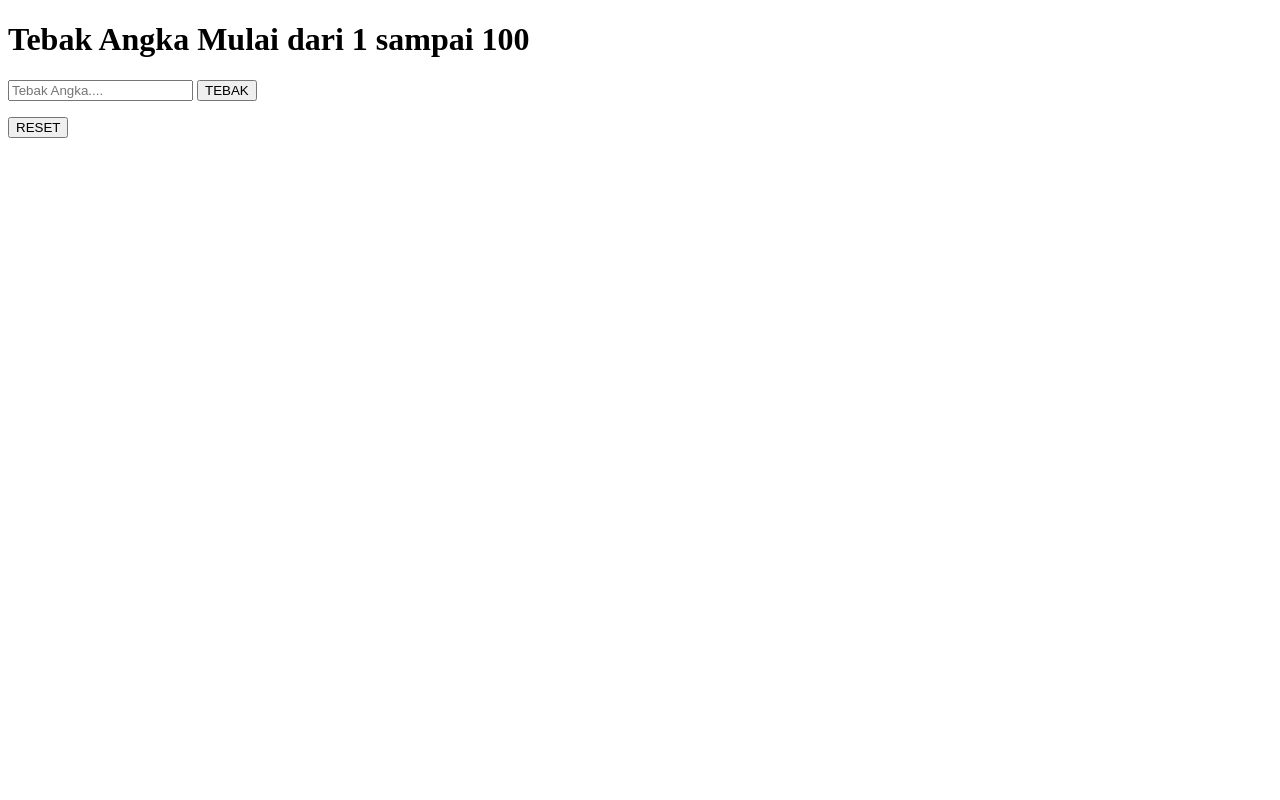
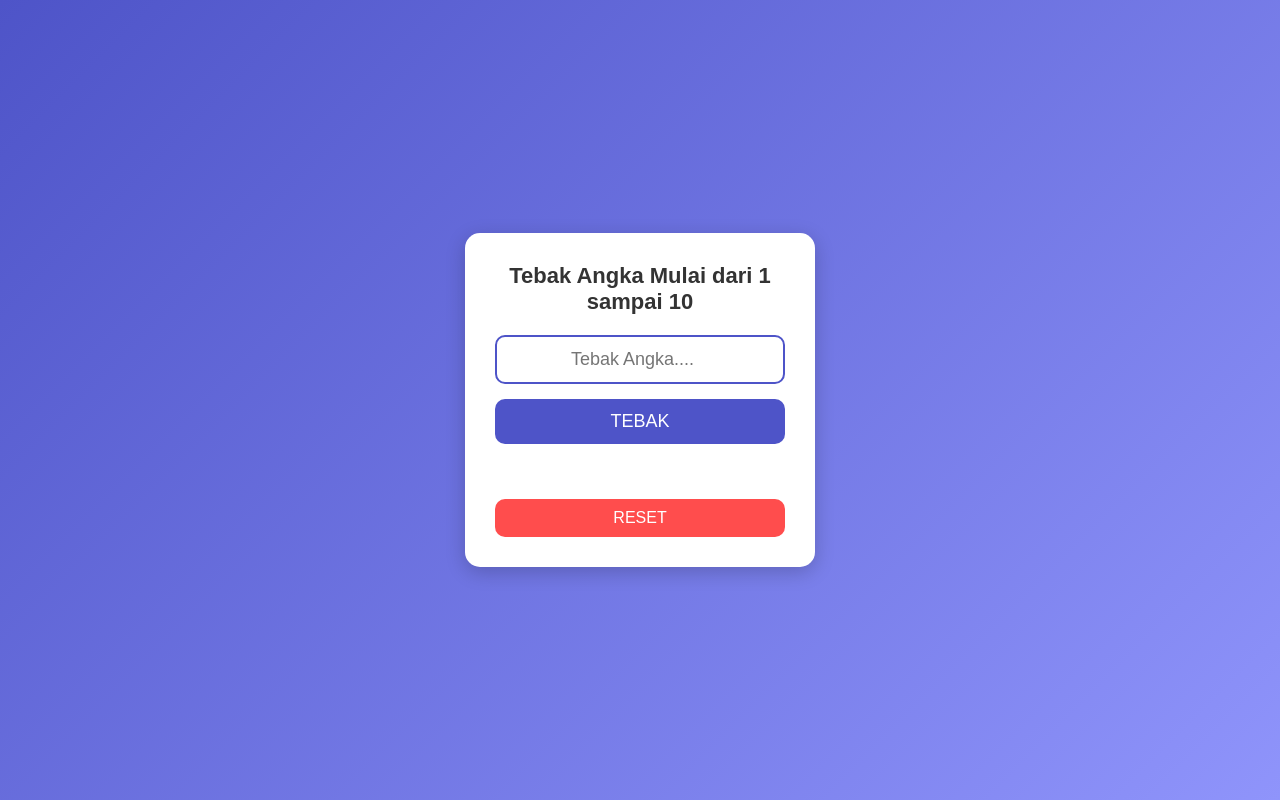
Before and after one commit to nouval0425/Learning-JavaScript, a plain HTML site: page number-quizz/index.html in a window 1280 px wide. Drawn offline with Linux system fonts and the light colour scheme.

Commit message:
final commit

```diff
--- a/number-quizz/index.html
+++ b/number-quizz/index.html
@@ -9,7 +9,7 @@
 <body>
     <div class="box">
 
-        <h1>Tebak Angka Mulai dari 1 sampai 100</h1>
+        <h1>Tebak Angka Mulai dari 1 sampai 10</h1>
         <input type="number" id="input" placeholder="Tebak Angka....">
         <button id="btn">TEBAK</button>
 
--- a/number-quizz/javascript.js
+++ b/number-quizz/javascript.js
@@ -36,10 +36,10 @@ if (isNaN(guess)) {
 
 btnclick.addEventListener("click", cektebakan)
 
-btnreset.addEventListener("click",function(){
-    let randomnumber = Math.floor(Math.random() * 10) + 1;
-    percobaan=0;
-    pesan.textContent=" ";
-    document.getElementById("input")=" ";
-    btnclick.disabled=false;
-})
+btnreset.addEventListener("click", function(){
+    randomnumber = Math.floor(Math.random() * 10) + 1; // TANPA let
+    percobaan = 0;
+    pesan.textContent = "";
+    document.getElementById("input").value = ""; // ini yang benar
+    btnclick.disabled = false;
+});
--- a/number-quizz/style.css
+++ b/number-quizz/style.css
@@ -0,0 +1,104 @@
+/* Reset default style */
+* {
+    margin: 0;
+    padding: 0;
+    box-sizing: border-box;
+    font-family: Arial, Helvetica, sans-serif;
+}
+
+/* Body styling */
+body {
+    height: 100vh;
+    display: flex;
+    justify-content: center;
+    align-items: center;
+    background: linear-gradient(135deg, #4e54c8, #8f94fb);
+}
+
+/* Box utama */
+.box {
+    background: white;
+    padding: 30px;
+    width: 350px;
+    border-radius: 15px;
+    box-shadow: 0 5px 20px rgba(0, 0, 0, 0.2);
+    text-align: center;
+}
+
+/* Judul */
+.box h1 {
+    font-size: 22px;
+    margin-bottom: 20px;
+    color: #333;
+}
+
+/* Input angka */
+#input {
+    width: 100%;
+    padding: 12px;
+    font-size: 18px;
+    border-radius: 10px;
+    border: 2px solid #4e54c8;
+    margin-bottom: 15px;
+    text-align: center;
+    transition: 0.3s;
+}
+
+#input:focus {
+    border-color: #8f94fb;
+    outline: none;
+    transform: scale(1.03);
+}
+
+/* Tombol TEBAK */
+#btn {
+    width: 100%;
+    padding: 12px;
+    font-size: 18px;
+    background: #4e54c8;
+    border: none;
+    color: white;
+    border-radius: 10px;
+    cursor: pointer;
+    transition: 0.3s;
+    margin-bottom: 15px;
+}
+
+#btn:hover {
+    background: #3c41a7;
+    transform: scale(1.03);
+}
+
+/* Pesan */
+#pesan {
+    font-size: 18px;
+    margin-bottom: 15px;
+    font-weight: bold;
+    height: 25px;
+    color: #222;
+}
+
+/* Tombol reset */
+#reset {
+    width: 100%;
+    padding: 10px;
+    font-size: 16px;
+    background: #ff4d4d;
+    border: none;
+    color: white;
+    border-radius: 10px;
+    cursor: pointer;
+    transition: 0.3s;
+}
+
+#reset:hover {
+    background: #d93636;
+    transform: scale(1.03);
+}
+
+/* Responsif untuk HP */
+@media (max-width: 400px) {
+    .box {
+        width: 90%;
+    }
+}
```
